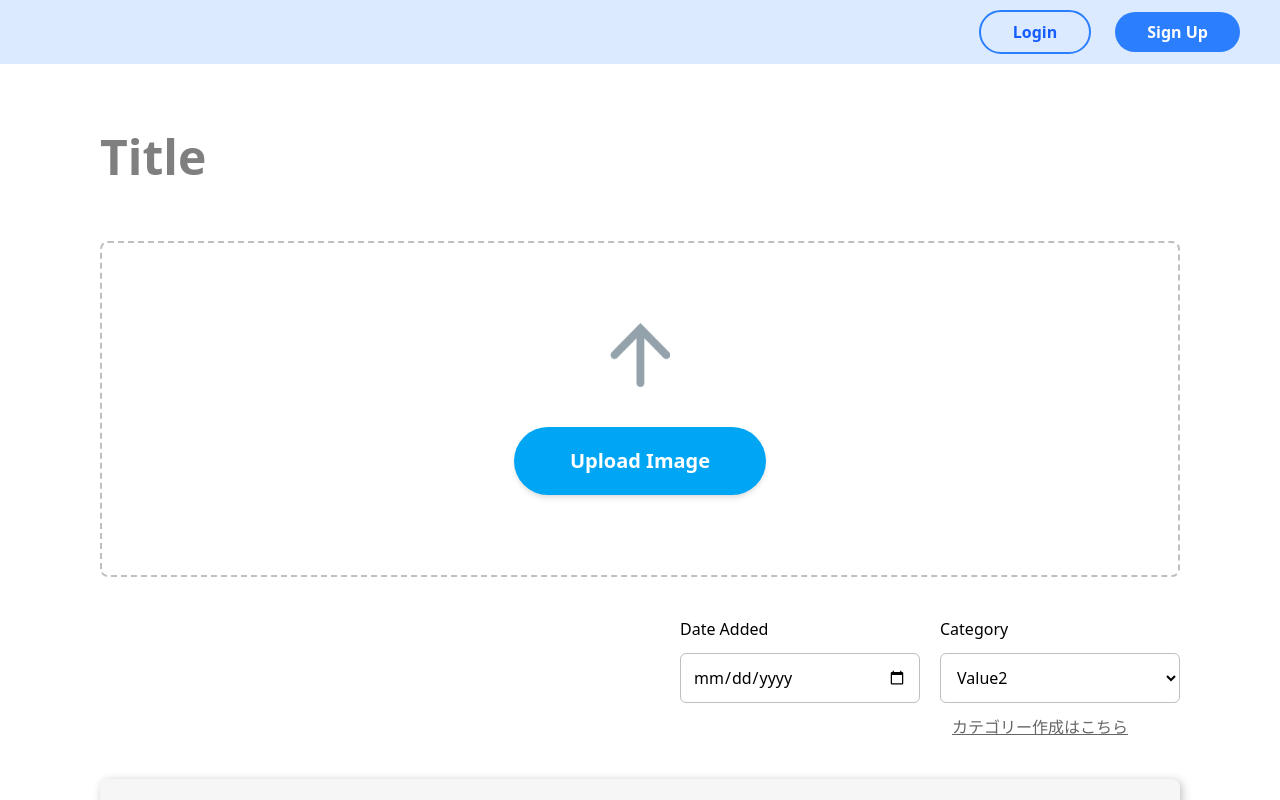
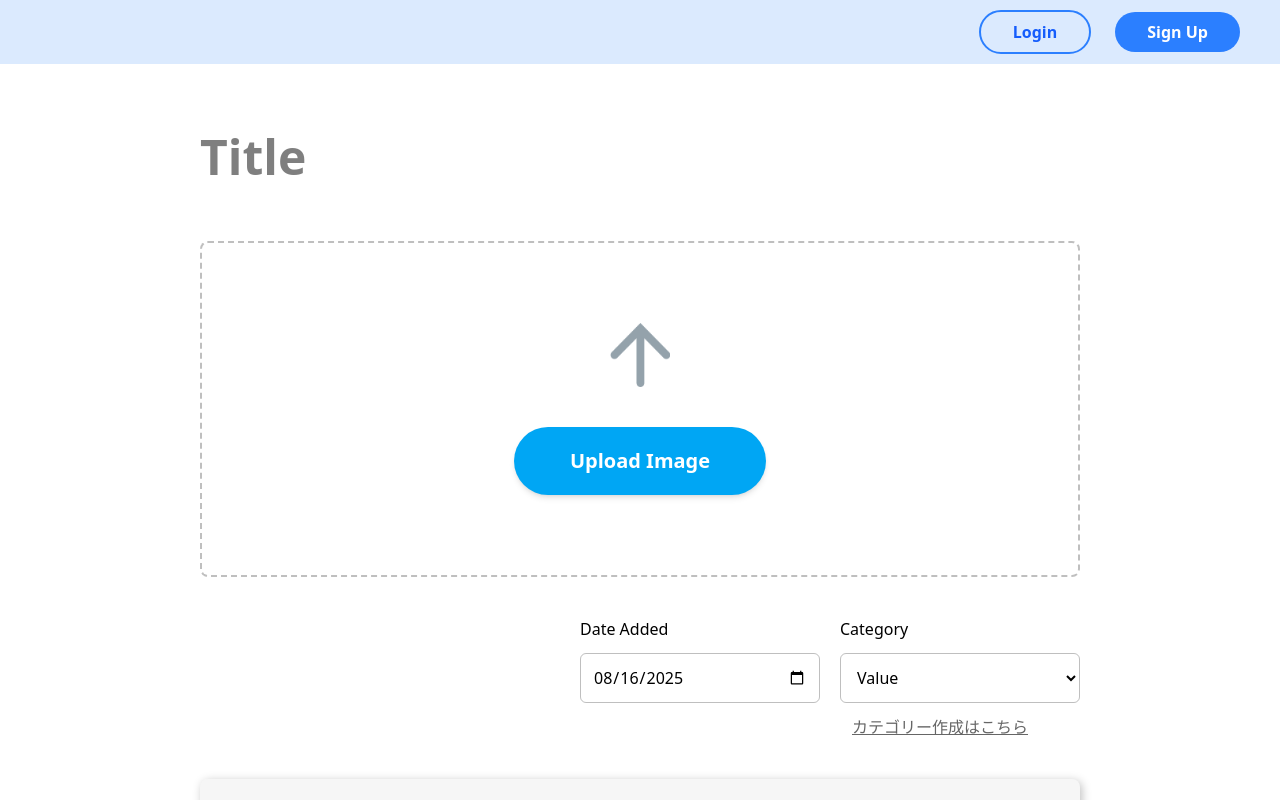
Before and after one commit to takanorishinagawa/teamdev_20, a Next.js app: page /articles/1/edit in a window 1280 px wide. Shown: the top 800 px of the page. Built offline with nearby package versions, Linux system fonts and the light colour scheme; no server answers.

Commit message:
変更_20250816_23-15

```diff
--- a/src/app/components/article/ArticleForm.tsx
+++ b/src/app/components/article/ArticleForm.tsx
@@ -1,6 +1,7 @@
 "use client";
 
 import { useForm } from "react-hook-form";
+import toast from "react-hot-toast";
 
 import Image from "next/image";
 import Link from "next/link";
@@ -14,7 +15,6 @@ import type { ArticleFormProps } from "@/app/types/types";
 
 import { createClient } from "@/utils/supabase/clients";
 
-import Button from "../button/Button";
 import RectButton from "../button/RectButton";
 
 // 記事投稿フォーム（追加・編集）
@@ -61,7 +61,12 @@ const ArticleForm = ({
     resolver: zodResolver(schema),
   });
 
+  console.log("バリデーションエラー:", errors);
+
   const onSubmit = async (data: Schema) => {
+    console.log("🔽 登録データ確認:", data);
+    console.log("クリックされました");
+
     if (!user) return;
 
     if (type === "create") {
@@ -73,7 +78,21 @@ const ArticleForm = ({
         image_path: data.image_path,
         created_at: data.saved_date,
       });
+
+      if (error) {
+        console.error("Insert error:", error);
+        toast.error("保存に失敗しました");
+        return;
+      }
+
+      if (!error) {
+        toast.success("投稿しました！");
+        router.replace("/articles");
+      }
     }
+
+    // if (type === "create") {
+    // }
   };
 
   return (
@@ -110,14 +129,16 @@ const ArticleForm = ({
                   height={60}
                 />
 
-                {/* アップロードボタン */}
-                <Button
-                  variant="Blue"
-                  size="lg"
-                  onClick={() => alert("画像をアップロード！")}
-                >
-                  Upload Image
-                </Button>
+                {/* 画像選択 */}
+                <label className="cursor-pointer bg-sky-500 text-white shadow-md duration-300 hover:-translate-y-1 hover:bg-sky-300 px-14 py-5 text-xl font-bold transform rounded-full">
+                  <input
+                    type="file"
+                    accept="image/*"
+                    className="hidden"
+                    {...register("image_path")}
+                  />
+                  <span>Upload Image</span>
+                </label>
               </div>
             </div>
 
@@ -127,7 +148,6 @@ const ArticleForm = ({
                 <label htmlFor="add-date">Date Added</label>
                 <input
                   type="date"
-                  defaultValue={defaultCategory}
                   className="w-60 rounded-md border border-[#7777] p-3"
                   {...register("saved_date")}
                 ></input>
@@ -147,9 +167,9 @@ const ArticleForm = ({
                   className="w-60 rounded-md border border-[#7777] p-3"
                   {...register("category_id")}
                 >
-                  <option>Value</option>
-                  <option>Value2</option>
-                  <option>Value3</option>
+                  <option value="1">Value</option>
+                  <option value="2">Value2</option>
+                  <option value="3">Value3</option>
                 </select>
 
                 <Link href="" className="text-[#666] underline ml-3">
--- a/src/app/components/button/RectButton.tsx
+++ b/src/app/components/button/RectButton.tsx
@@ -2,12 +2,15 @@
 import React from "react";
 
 type RectButtonProps = {
-  children: string;
+  children: React.ReactNode;
 } & React.ComponentProps<"button">;
 
-const RectButton = ({ children }: RectButtonProps) => {
+const RectButton = ({ children, ...props }: RectButtonProps) => {
   return (
-    <button className="h-[50px] w-[280px] rounded-md bg-sky-500 px-2 py-3 text-white shadow-md duration-300 hover:-translate-y-1 hover:bg-sky-300">
+    <button
+      className="h-[50px] w-[280px] rounded-md bg-sky-500 px-2 py-3 text-white shadow-md duration-300 hover:-translate-y-1 hover:bg-sky-300"
+      {...props}
+    >
       {children}
     </button>
   );
--- a/src/app/layout.tsx
+++ b/src/app/layout.tsx
@@ -40,7 +40,7 @@ export default async function RootLayout({
         <Header />
 
         {/* メイン画面 */}
-        <main className="max-w-[1200px] min-w-[600px] mx-auto">{children}</main>
+        <main className="max-w-[1000px] min-w-[600px] mx-auto">{children}</main>
 
         {/* トースト導入 */}
         <Toaster
```
